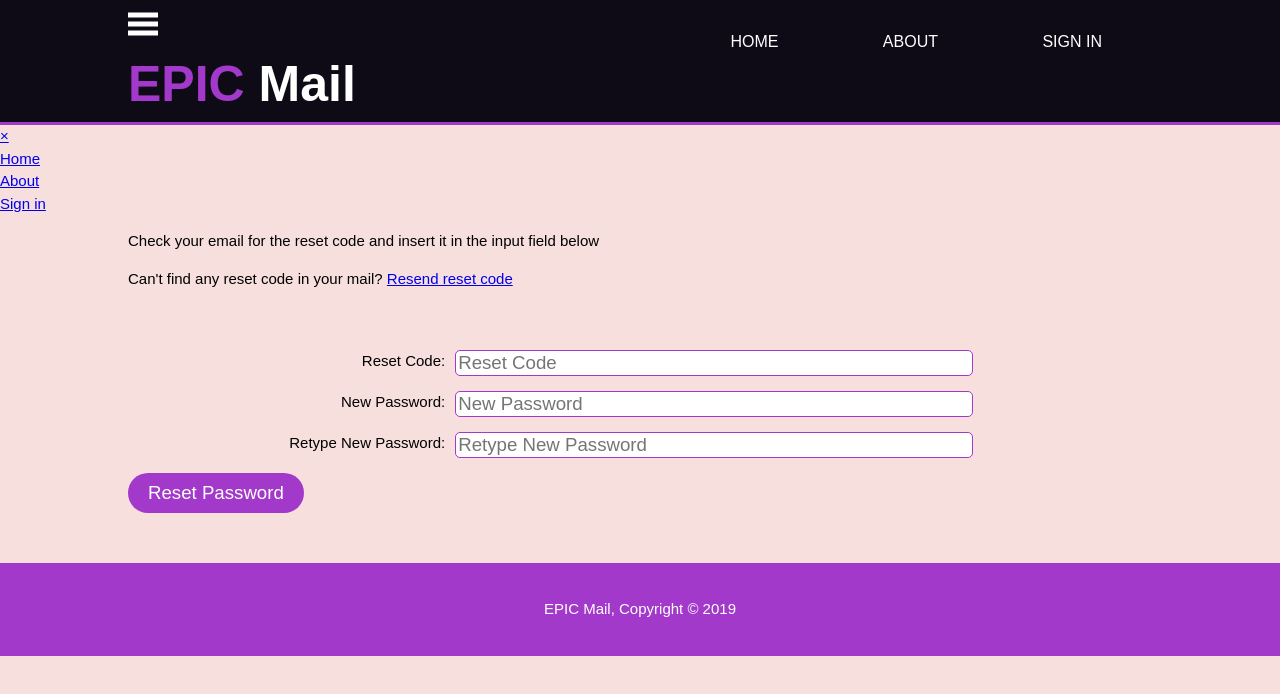
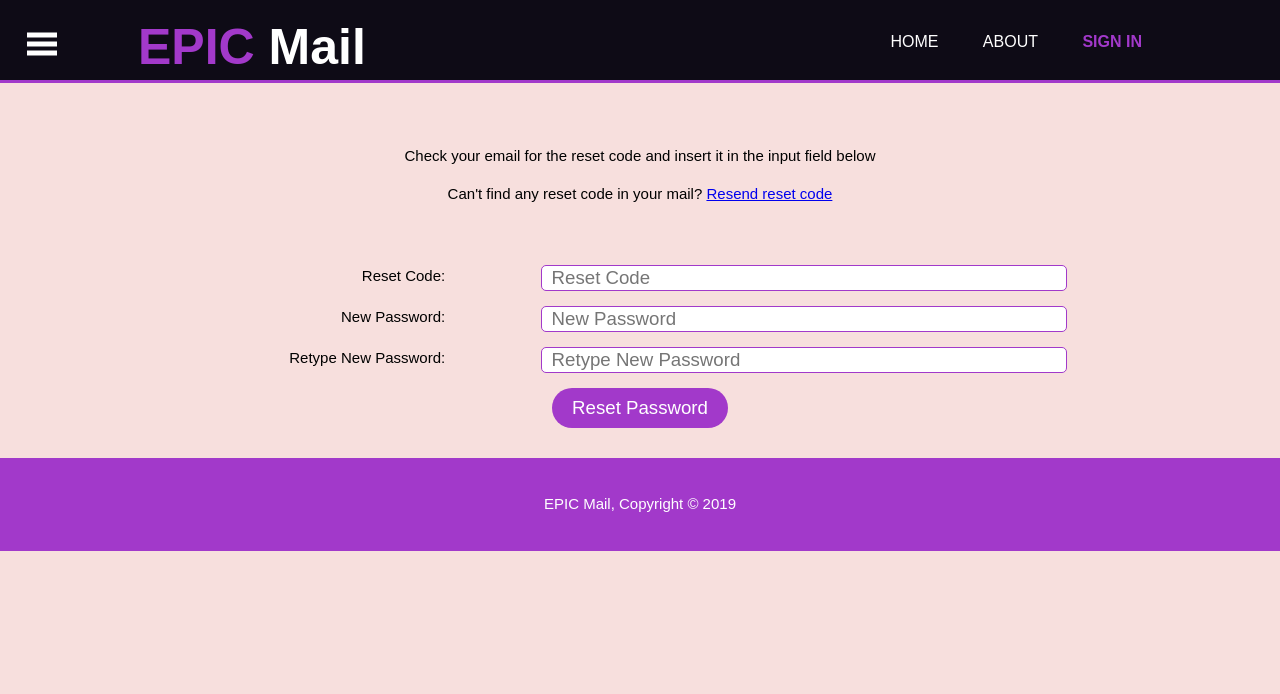
Before and after one commit to Doctor-Vee/EPIC-Mail, a plain HTML site: page UI/html/resetpassword.html in a window 1280 px wide. Drawn offline with Linux system fonts and the light colour scheme; a script that the page names is missing.

Commit message:
Add CSS styling

```diff
--- a/UI/css/styles.css
+++ b/UI/css/styles.css
@@ -3,6 +3,7 @@ body {
     padding: 0;
     margin: 0;
     background-color: #f7dfdd;
+    text-align: center;
 }
 
 /* Global */
@@ -23,6 +24,33 @@ ul {
     min-height: 400px;
 }
 
+.highlight,
+.current {
+    color: #a239ca;
+    font-weight: bold;
+}
+
+.tp50{
+    padding-top: 50px;
+}
+
+ul a:hover {
+    color: #a239ca;
+    font-weight: bold;
+}
+
+button {
+    height: 2.5rem;
+    background: #a239ca;
+    font-size: 14pt;
+    border: 0;
+    margin: 0 auto;
+    border-radius: 20px;
+    padding-left: 20px;
+    padding-right: 20px;
+    color: #fff;
+}
+
 .dark {
     padding: 15px;
     background: #0e0b16;
@@ -33,14 +61,25 @@ ul {
 
 /* Header */
 header {
-    background: #0e0b16;
+    background-color: #0e0b16;
     color: #ffffff;
-    padding-top: 10px;
-    min-height: 70px;
+    padding: 10px 50px 0 10px;
+    height: 70px;
     border-bottom: #a239ca 3px solid;
+    position: fixed;
+    width: 100vw;
+    z-index: 1;
+    margin: 0;
 }
 
-header a {
+header svg {
+    position: fixed;
+    top: 30px;
+    left: 27px;
+}
+
+header a,
+.side-bar a {
     color: #ffffff;
     text-decoration: none;
     text-transform: uppercase;
@@ -49,14 +88,16 @@ header a {
 
 header li {
     display: inline;
-    padding: 0 50px 0 50px;
+    padding: 0 20px 0 20px;
 }
 
 header #appName {
     float: left;
+    text-align: left;
 }
 
 header #appName h1 {
+    display: inline;
     margin: 0;
     font-size: 50px;
 }
@@ -66,16 +107,6 @@ header nav {
     margin-top: 20px;
 }
 
-header .highlight,
-header .current a {
-    color: #a239ca;
-    font-weight: bold;
-}
-
-header a:hover {
-    color: #cccccc;
-    font-weight: bold;
-}
 
 /* Welcome text */
 #welcome {
@@ -84,6 +115,7 @@ header a:hover {
     background-size: 85rem;
     text-align: center;
     color: #ffffff;
+    margin: 0;
 }
 
 #welcome h1 {
@@ -96,11 +128,60 @@ header a:hover {
     font-size: 20px;
 }
 
-/* Call to Action */
-section#action {
+
+/* Main Body */
+
+.main {
+   padding-top: 80px;
+}
+
+#side-bar {
+    display: block;
+    position: fixed;
+    float: left;
+    background-color: rgba(0, 0, 0, 0.9);
+    width: 0;
+    height: 100vh;
+    padding-top: 60px;
+    overflow-y: hidden;
+    color: #fff;
+    margin: 0;
+    z-index: 1;
+    top:0;
+    transition: 0.5s;
+}
+
+.side-bar li {
+    border-bottom: #a239ca 1px solid;
+    min-height: 40px;
     text-align: center;
-    font-size: 1rem;
+    vertical-align: middle;
+    margin: auto;
 }
+
+.side-bar .close-btn{
+    position:absolute;
+    top:0;
+    right:0px;
+    font-size:56px;
+}
+
+#profilePicture {
+    width: 200px;
+    height: 200px;
+    border: #a239ca 3px solid;
+    background: url('../img/PIC.jpg') no-repeat;
+    background-size: contain;
+    margin: 10px auto;
+    border-radius: 100px;
+}
+
+aside.right {
+    width: 70%;
+    display: inline;
+}
+
+
 
 /* Form */
 
@@ -115,6 +196,7 @@ form input {
     border-radius: 5px;
     font-size: 14pt;
     width: 50%;
+    padding-left: 10px;
 }
 
 form label {
@@ -122,26 +204,14 @@ form label {
     float: left;
     text-align: right;
     padding: 0 10px 0 10px;
-
-}
-
-button {
     height: 2.5rem;
-    background: #a239ca;
-    font-size: 14pt;
-    border: 0;
-    border-radius: 20px;
-    padding-left: 20px;
-    padding-right: 20px;
-    color: #fff;
-    margin: 0 auto;
+    margin: auto 0;
 }
 
 
 /* Footer*/
 footer {
     padding: 20px;
-    margin-top: 20px;
     color: #ffffff;
     background-color: #a239ca;
     text-align: center;
@@ -150,19 +220,30 @@ footer {
 /* Media Queries */
 @media(max-width: 768px) {
 
-    header #appName,
-    header nav,
-    header nav li
-        {
+    header #appName {
         float: none;
         text-align: center;
         width: 100%;
+    }
+
+
+    form input,
+    button {
+        width: 90%;
+        height: 2.5rem;
+        margin: 0;
     }
 
     header {
         padding-bottom: 20px;
     }
 
+    label,
+    header nav,
+    header nav li {
+        display: none;
+    }
+
     #welcome h1 {
         margin-top: 40px;
     }
```
